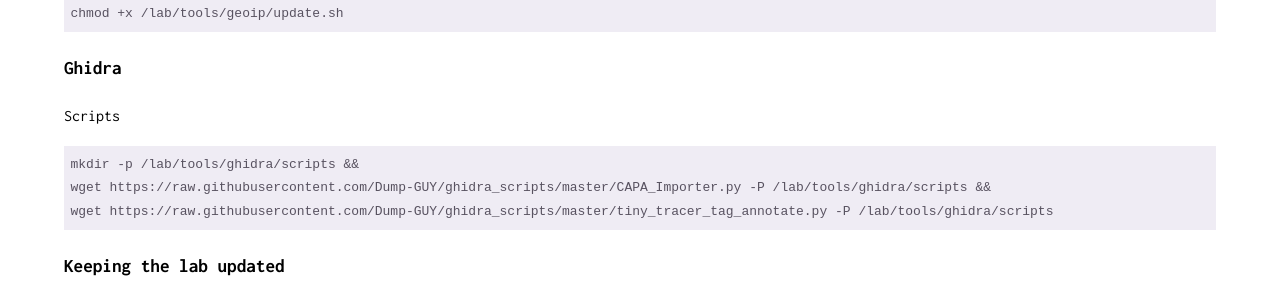
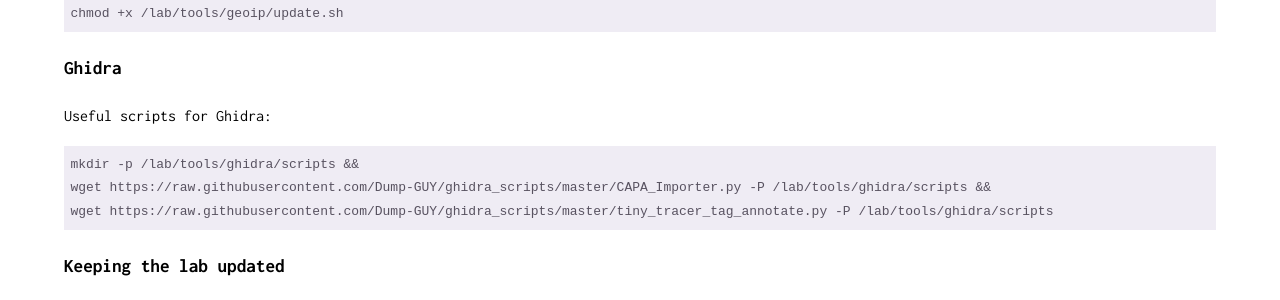
Before and after one commit to qwertzy-antonio-godinho/qwertzy-antonio-godinho.github.io, a Jekyll site: the page built from _posts/2021-02-08-Malware-Lab-Part-1-The-Gateway.md, in a window 1280 px wide and 900 px high, scrolled down 62615 px. Shown: the part 153-453 px from the top of the window. Built offline with Jekyll 4.4.1, drawn with Linux system fonts in a browser that asks for light colours.

Commit message:
update Ghidra

```diff
--- a/_posts/2021-02-08-Malware-Lab-Part-1-The-Gateway.md
+++ b/_posts/2021-02-08-Malware-Lab-Part-1-The-Gateway.md
@@ -2098,7 +2098,7 @@
 
 ## Ghidra
 
-Scripts
+Useful scripts for Ghidra:
 
 <pre><code class="bash">mkdir -p /lab/tools/ghidra/scripts &&
 wget https://raw.githubusercontent.com/Dump-GUY/ghidra_scripts/master/CAPA_Importer.py -P /lab/tools/ghidra/scripts &&
```
